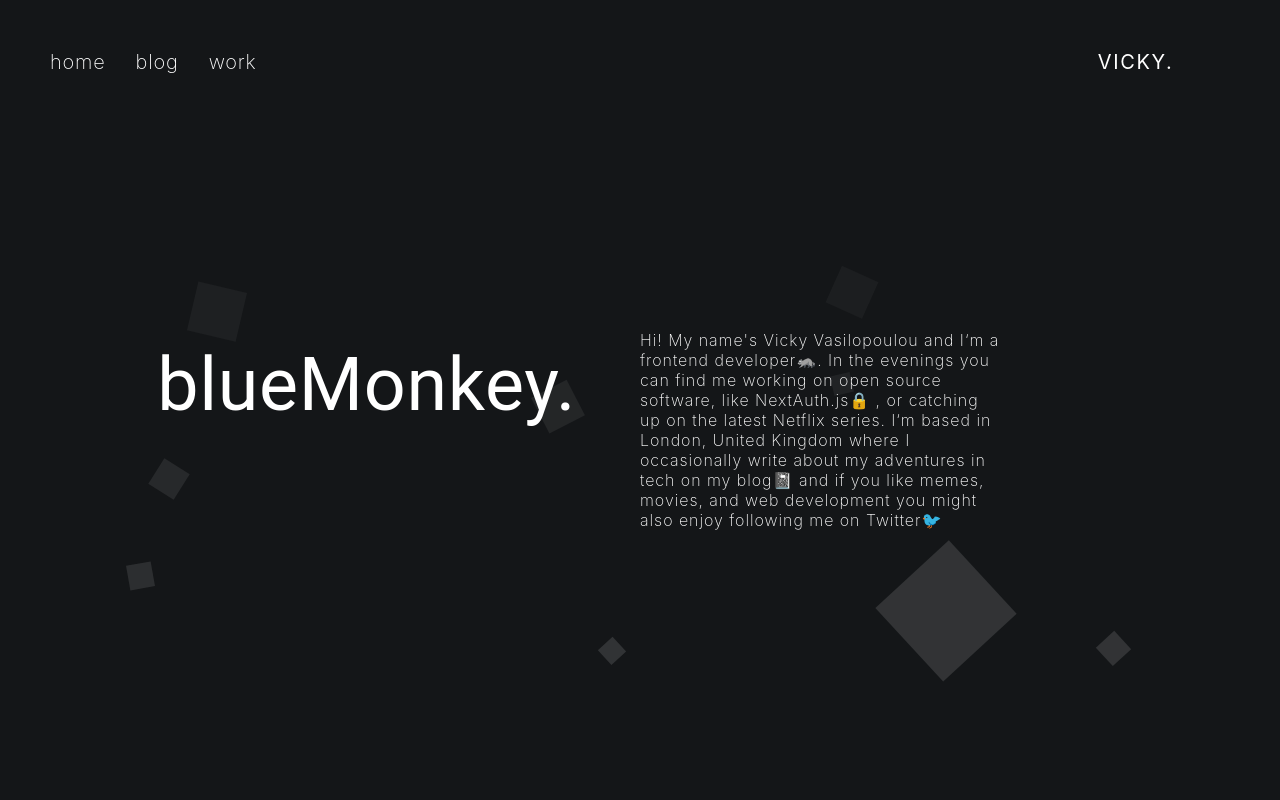
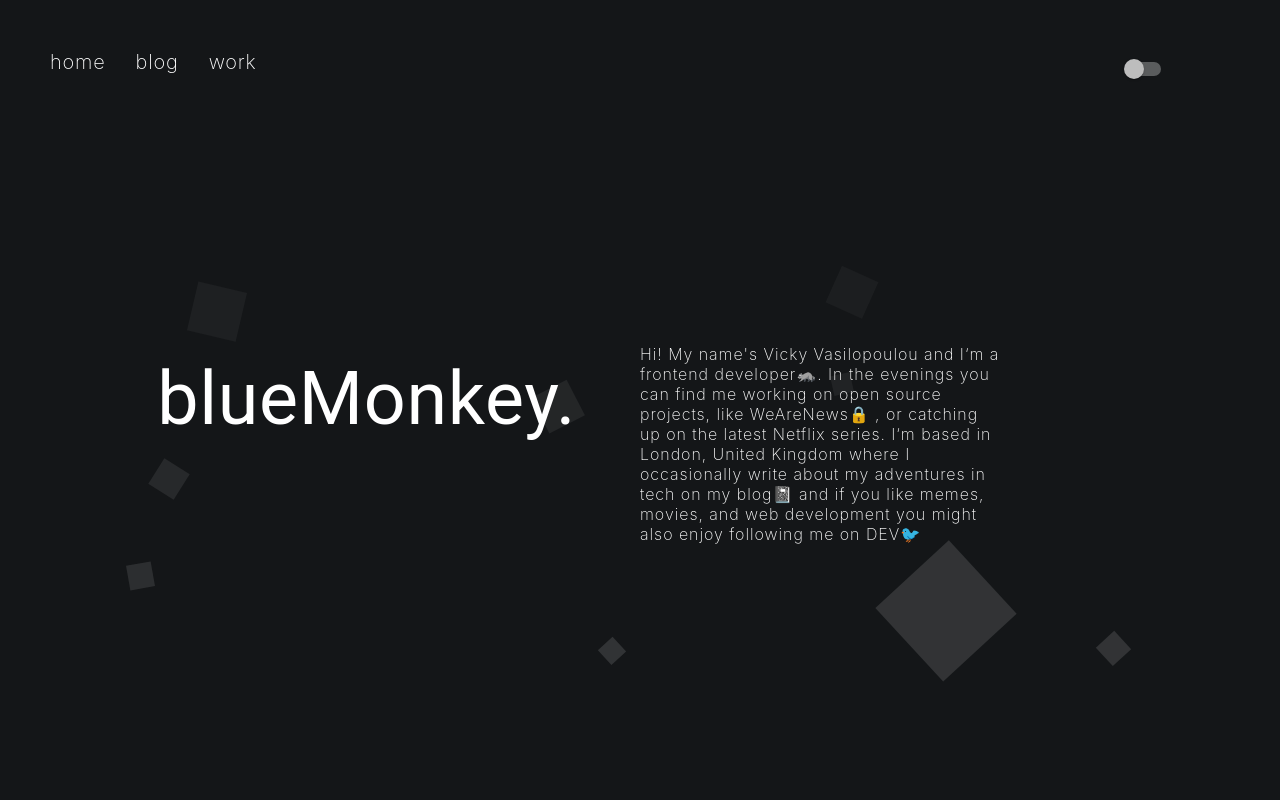
Before and after one commit to Viki-Robles/myblog, a Next.js app: page / in a window 1280 px wide. Shown: the top 800 px of the page. Built offline with nearby package versions, Linux system fonts and the light colour scheme.

Commit message:
feat: adding theme switcher

```diff
--- a/components/Introduction/Introduction.tsx
+++ b/components/Introduction/Introduction.tsx
@@ -79,9 +79,9 @@ export const Introduction = (): JSX.Element => {
       </Grid>
       <Grid item md={4} xl={5} className={classes.description}>
         Hi! My name's Vicky Vasilopoulou and I‘m a frontend developer🦝. In the evenings you can find me working on open
-        source software, like NextAuth.js🔒 , or catching up on the latest Netflix series. I‘m based in London, United
+        source projects, like WeAreNews🔒 , or catching up on the latest Netflix series. I‘m based in London, United
         Kingdom where I occasionally write about my adventures in tech on my blog📓 and if you like memes, movies, and
-        web development you might also enjoy following me on Twitter🐦
+        web development you might also enjoy following me on DEV🐦
       </Grid>
     </Grid>
   );
--- a/components/Layout.tsx/Layout.tsx
+++ b/components/Layout.tsx/Layout.tsx
@@ -1,4 +1,6 @@
-import React, { ReactNode } from 'react';
+import React, { ReactNode, useState } from 'react';
+import { ThemeProvider } from '@material-ui/core/styles';
+import { changeTheme } from '../../utils/changeTheme';
 import { Box } from '@material-ui/core';
 import { NavBar } from '../NavBar/NavBar';
 
@@ -7,10 +9,13 @@ interface LayoutProps {
 }
 
 export const Layout = ({ children }: LayoutProps): JSX.Element => {
+  const { darkTheme } = changeTheme();
   return (
-    <Box style={{ position: 'relative', zIndex: 1, overflow: 'hidden' }}>
-      <NavBar />
-      <Box>{children}</Box>
-    </Box>
+    <ThemeProvider theme={darkTheme}>
+      <Box style={{ position: 'relative', zIndex: 1, overflow: 'hidden' }}>
+        <NavBar />
+        <Box>{children}</Box>
+      </Box>
+    </ThemeProvider>
   );
 };
--- a/components/NavBar/NavBar.tsx
+++ b/components/NavBar/NavBar.tsx
@@ -1,8 +1,14 @@
 import React, { Fragment } from 'react';
 import { Grid, Box } from '@material-ui/core';
 import { makeStyles } from '@material-ui/core/styles';
+import { changeTheme } from '../../utils/changeTheme';
+import Switch from '@material-ui/core/Switch';
 import { Button } from '../Button/Button';
 import Link from 'next/link';
+
+interface NavBarProps {
+  onClick: () => void;
+}
 
 const useStyles = makeStyles((theme) => ({
   link: {
@@ -74,7 +80,9 @@ const useStyles = makeStyles((theme) => ({
 }));
 
 export const NavBar = (): JSX.Element => {
+  const { handleThemeChange, darkState } = changeTheme();
   const classes = useStyles();
+
   return (
     <Fragment>
       <Grid container className={classes.navBar}>
@@ -91,7 +99,7 @@ export const NavBar = (): JSX.Element => {
         </Grid>
         <Grid container md={5} className={classes.logo}>
           <Box className={classes.logoText}>
-            <Link href="/">VICKY.</Link>
+            <Switch checked={darkState} onChange={handleThemeChange} />
           </Box>
         </Grid>
       </Grid>
--- a/package.json
+++ b/package.json
@@ -39,6 +39,7 @@
     "rebass": "^4.0.7",
     "remark": "^13.0.0",
     "remark-html": "^13.0.1",
+    "use-local-storage-state": "^13.0.0",
     "waypoints": "^4.0.1"
   },
   "devDependencies": {
--- a/pages/_app.tsx
+++ b/pages/_app.tsx
@@ -1,28 +1,20 @@
-import React, { useEffect, useState } from 'react';
+import React, { useState } from 'react';
+import { AnimatedWrapper } from '../components/AnimatedWrapper/AnimatedWrapper';
 import { Layout } from '../components/Layout.tsx/Layout';
+import NotFound from './notFound';
 import '../styles/globals.css';
-import { ThemeProvider } from '@material-ui/core/styles';
-import theme from '../theme';
-import { AnimatedWrapper } from '../components/AnimatedWrapper/AnimatedWrapper';
-import NotFound from './notFound';
 
 function MyApp({ Component, pageProps }): JSX.Element {
   const [loading, setLoading] = useState<boolean>(true);
-  useEffect(() => {
-    const jssStyles = document.querySelector('#jss-server-side');
-    if (jssStyles) {
-      jssStyles.parentElement.removeChild(jssStyles);
-    }
-  }, []);
 
   if (loading) {
     return (
-      <ThemeProvider theme={theme}>
+      <>
         <Layout>
           <Component {...pageProps} />
         </Layout>
         <AnimatedWrapper children></AnimatedWrapper>
-      </ThemeProvider>
+      </>
     );
   } else {
     <NotFound />;
--- /dev/null
+++ b/utils/changeTheme.ts
@@ -0,0 +1,21 @@
+import React, { useState } from 'react';
+import { createMuiTheme } from '@material-ui/core/styles';
+
+export const changeTheme = () => {
+  const [darkState, setDarkState] = useState<boolean>(false);
+
+  const palletType = darkState ? 'light' : 'dark';
+  const darkTheme = createMuiTheme({
+    palette: {
+      type: palletType,
+    },
+  });
+
+  const handleThemeChange = () => {
+    console.log('is changed');
+    setDarkState(!darkState);
+    console.log('is dark');
+  };
+
+  return { darkState, setDarkState, handleThemeChange, darkTheme };
+};
```
Also changed, not shown: 1 other file (tests, documents, lock files or other folders).
